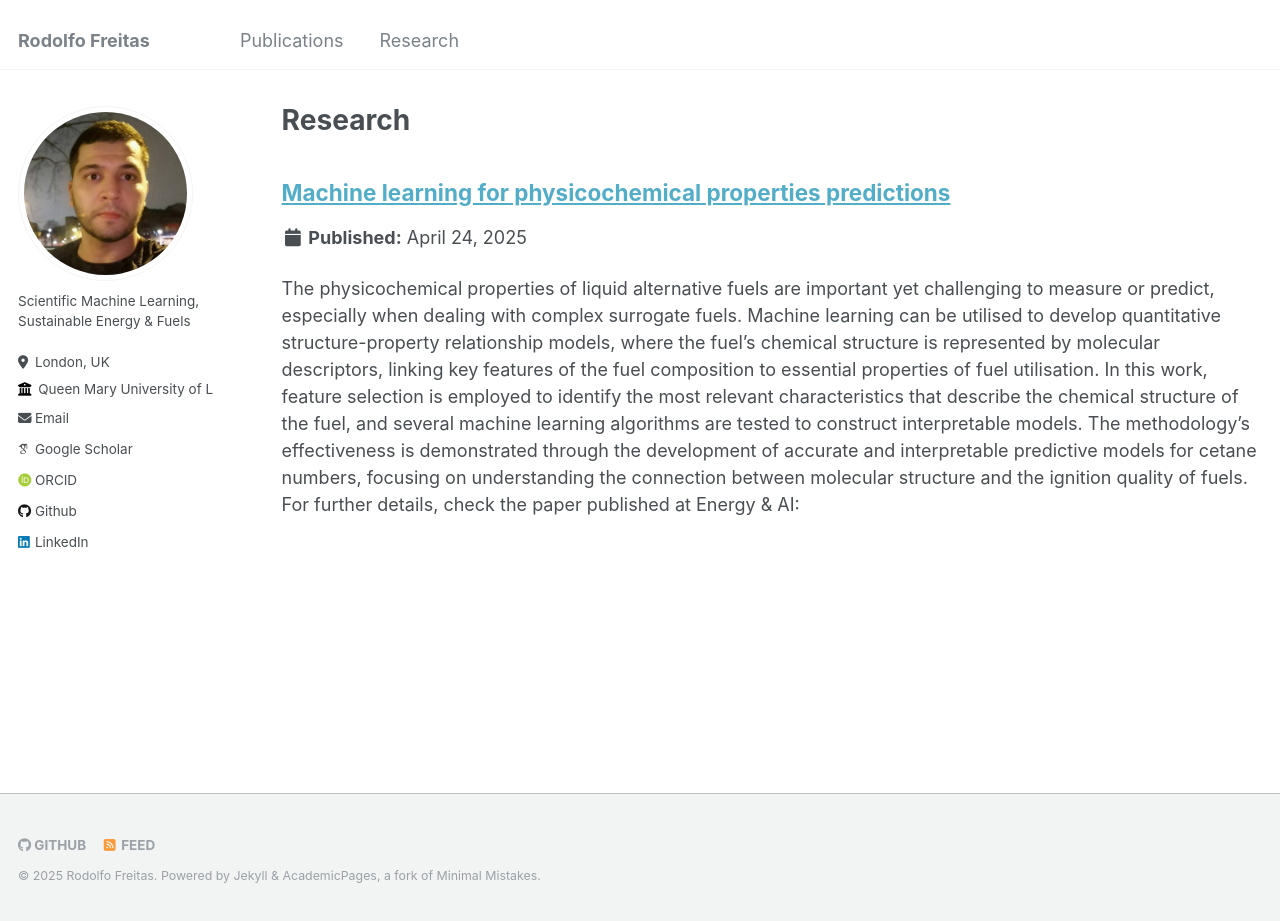
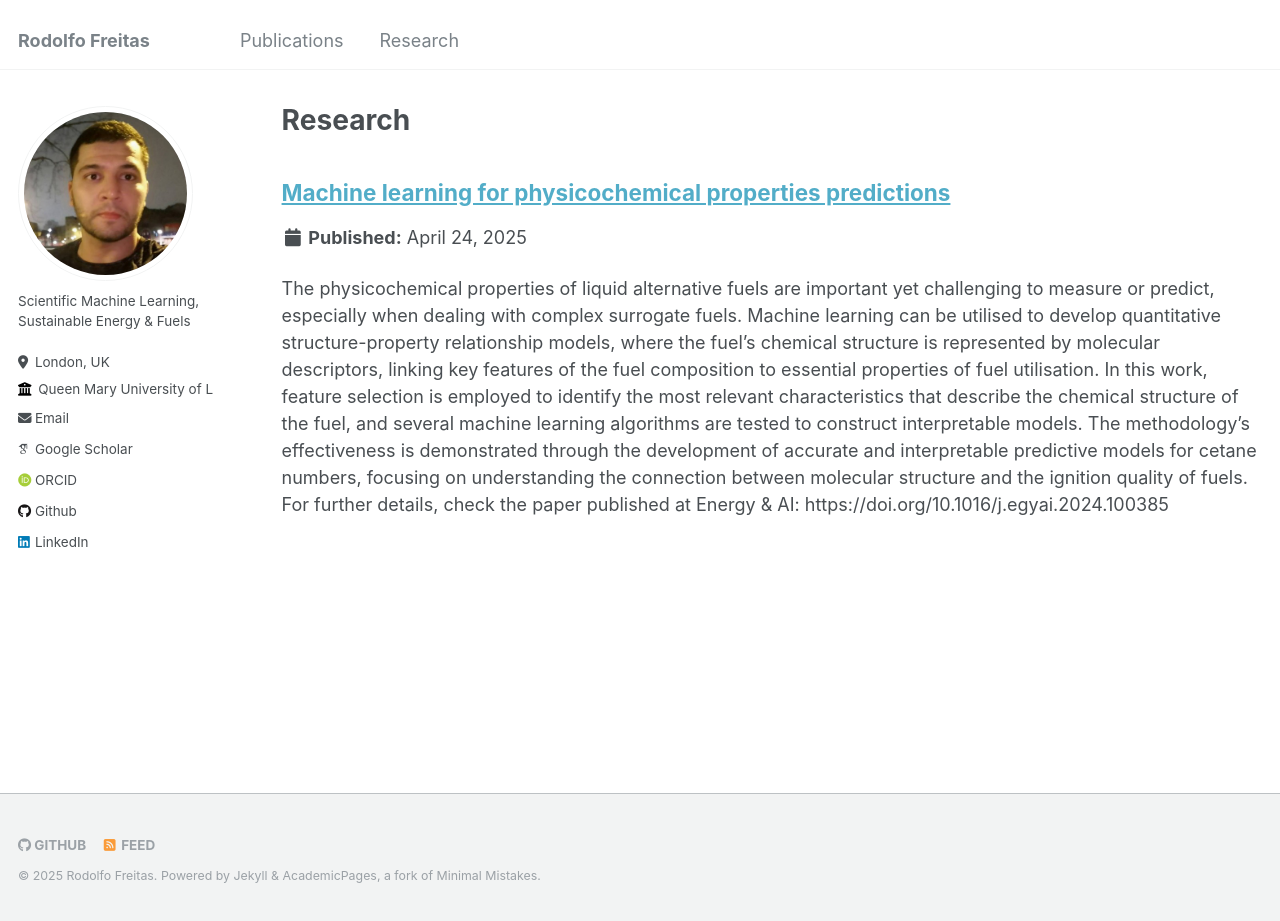
Before and after one commit to RodolfosmFreitas/RodolfosmFreitas.github.io, a Jekyll site: the page built from _pages/research.md, in a window 1280 px wide and 921 px high. Built offline with Jekyll 4.4.1, drawn with Linux system fonts in a browser that asks for light colours; some web fonts are replaced; part of the change alters nothing that is shown.

Commit message:
Update research-1.md

```diff
--- a/_research/research-1.md
+++ b/_research/research-1.md
@@ -1,5 +1,5 @@
 ---
 title: "Machine learning for physicochemical properties predictions"
-excerpt: "The physicochemical properties of liquid alternative fuels are important yet challenging to measure or predict, especially when dealing with complex surrogate fuels. Machine learning can be utilised to develop quantitative structure-property relationship models, where the fuel's chemical structure is represented by molecular descriptors, linking key features of the fuel composition to essential properties of fuel utilisation. In this work, feature selection is employed to identify the most relevant characteristics that describe the chemical structure of the fuel, and several machine learning algorithms are tested to construct interpretable models. The methodology's effectiveness is demonstrated through the development of accurate and interpretable predictive models for cetane numbers, focusing on understanding the connection between molecular structure and the ignition quality of fuels. For further details, check the paper published at Energy & AI:"
+excerpt: "The physicochemical properties of liquid alternative fuels are important yet challenging to measure or predict, especially when dealing with complex surrogate fuels. Machine learning can be utilised to develop quantitative structure-property relationship models, where the fuel's chemical structure is represented by molecular descriptors, linking key features of the fuel composition to essential properties of fuel utilisation. In this work, feature selection is employed to identify the most relevant characteristics that describe the chemical structure of the fuel, and several machine learning algorithms are tested to construct interpretable models. The methodology's effectiveness is demonstrated through the development of accurate and interpretable predictive models for cetane numbers, focusing on understanding the connection between molecular structure and the ignition quality of fuels. For further details, check the paper published at Energy & AI: https://doi.org/10.1016/j.egyai.2024.100385"
 collection: research
 ---
```
